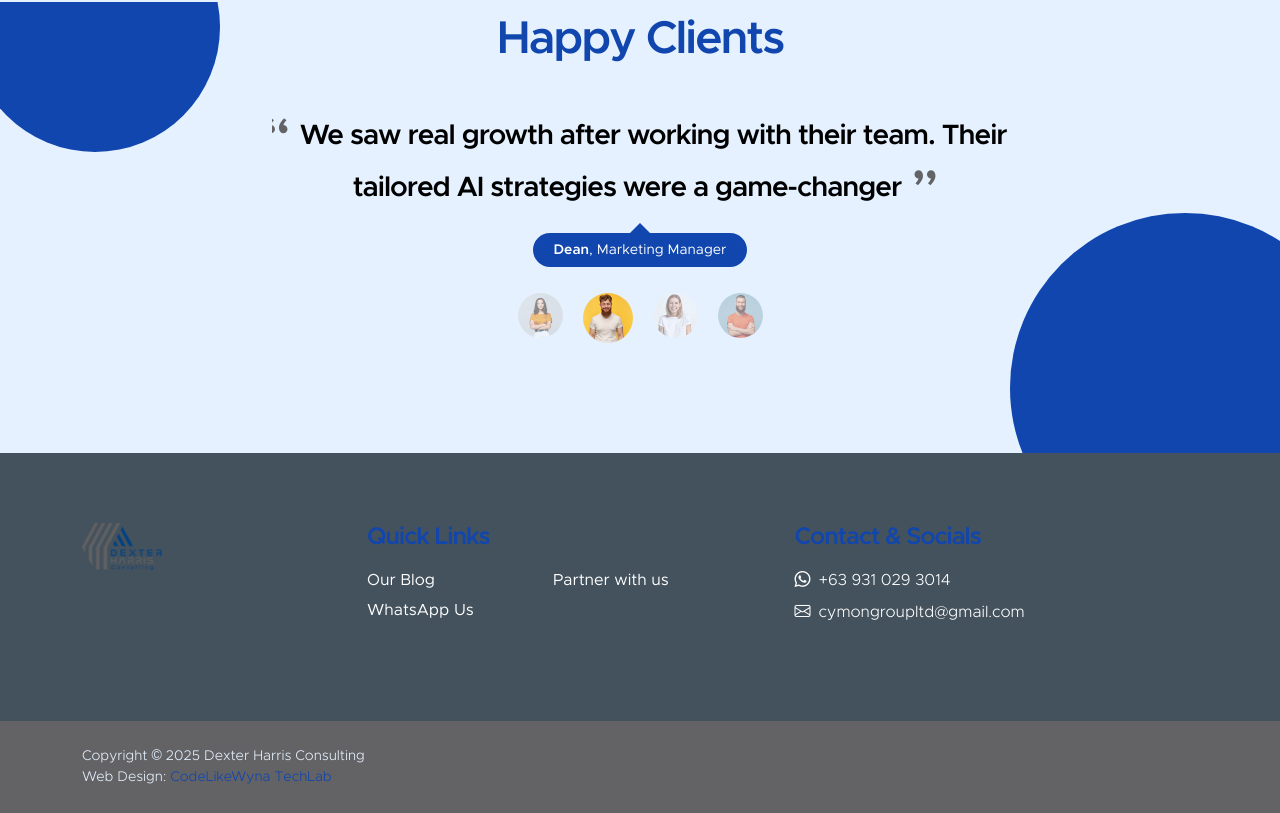
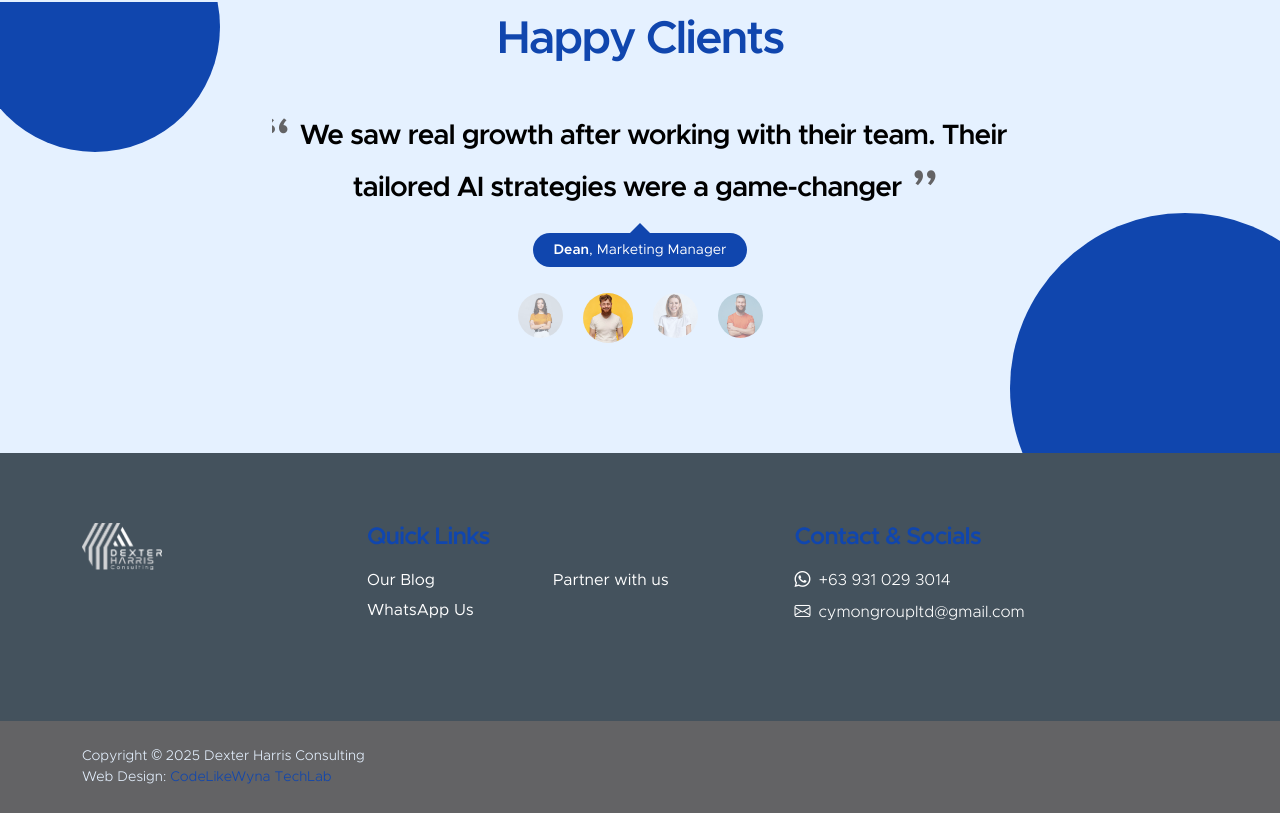
Before and after one commit to Codelikewyna/DHC, a plain HTML site: page index.html in a window 1280 px wide. Shown: the part 9501-10314 px from the top of the page. Drawn offline with Linux system fonts and the light colour scheme.

Commit message:
Add files via upload

```diff
--- a/index.html
+++ b/index.html
@@ -15,6 +15,10 @@
 
 <link rel="apple-touch-icon" href="images/logo.png">
 <link rel="icon" href="images/logo.png">
+
+
+
+
         <!-- CSS FILES -->
         <link href="css/bootstrap.min.css" rel="stylesheet">
 
@@ -893,7 +897,7 @@ SEO audits and solutions
             <div class="container">
                 <div class="row">
                     <div class="col-lg-3 col-12 mb-4">
-                        <img src="images/logo.png" class="logo img-fluid" alt="">
+                        <img src="images/logo2.png" class="logo img-fluid" alt="">
                     </div>
 
                     <div class="col-lg-4 col-md-6 col-12 mb-4">
```
Also changed, not shown: blog.html (+1 -1 lines), raterio.html (+1 -1 lines), simestate.html (+1 -1 lines), simpay.html (+1 -1 lines), simplan.html (+1 -1 lines), simvision.html (+1 -1 lines).
